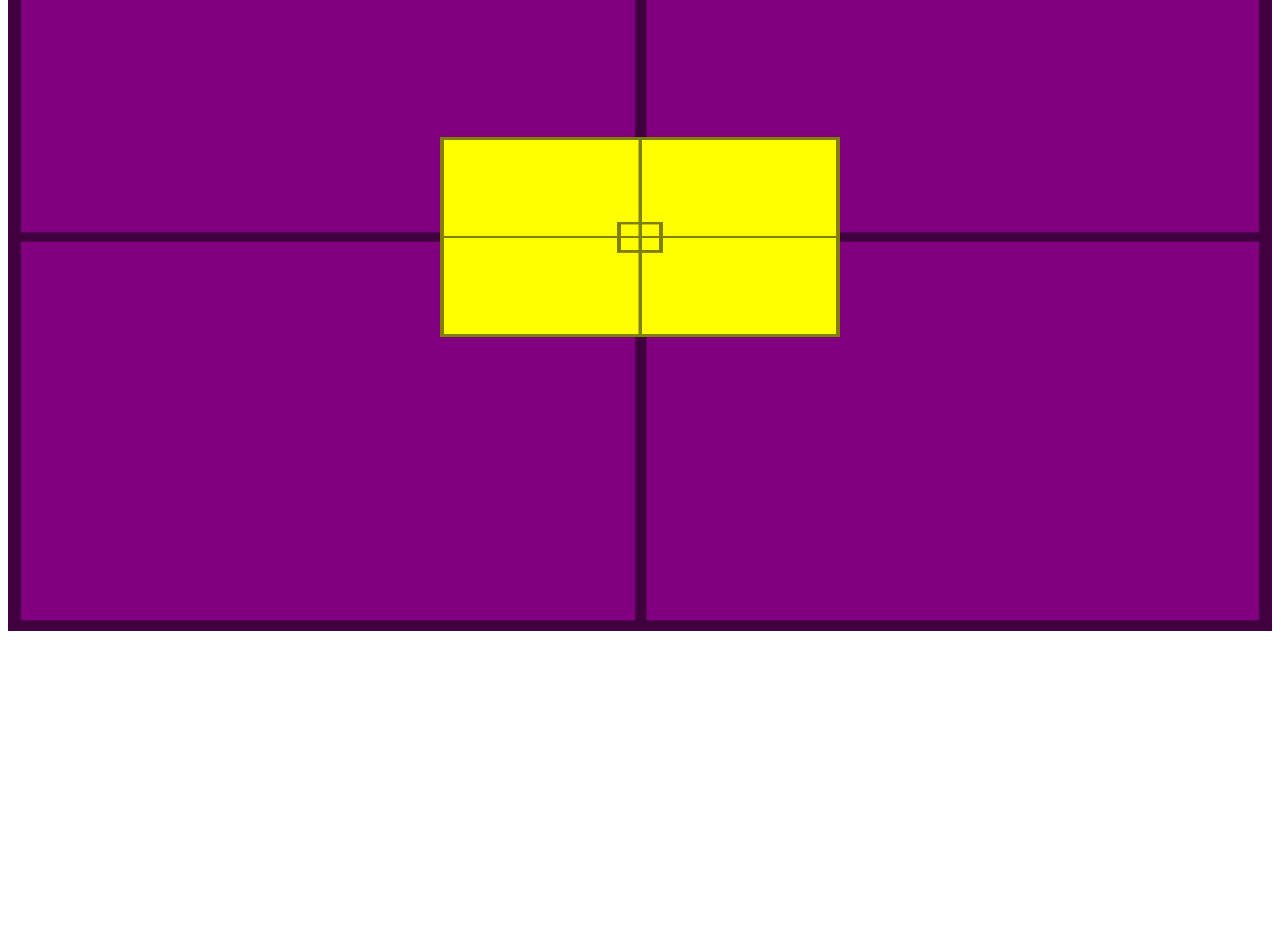
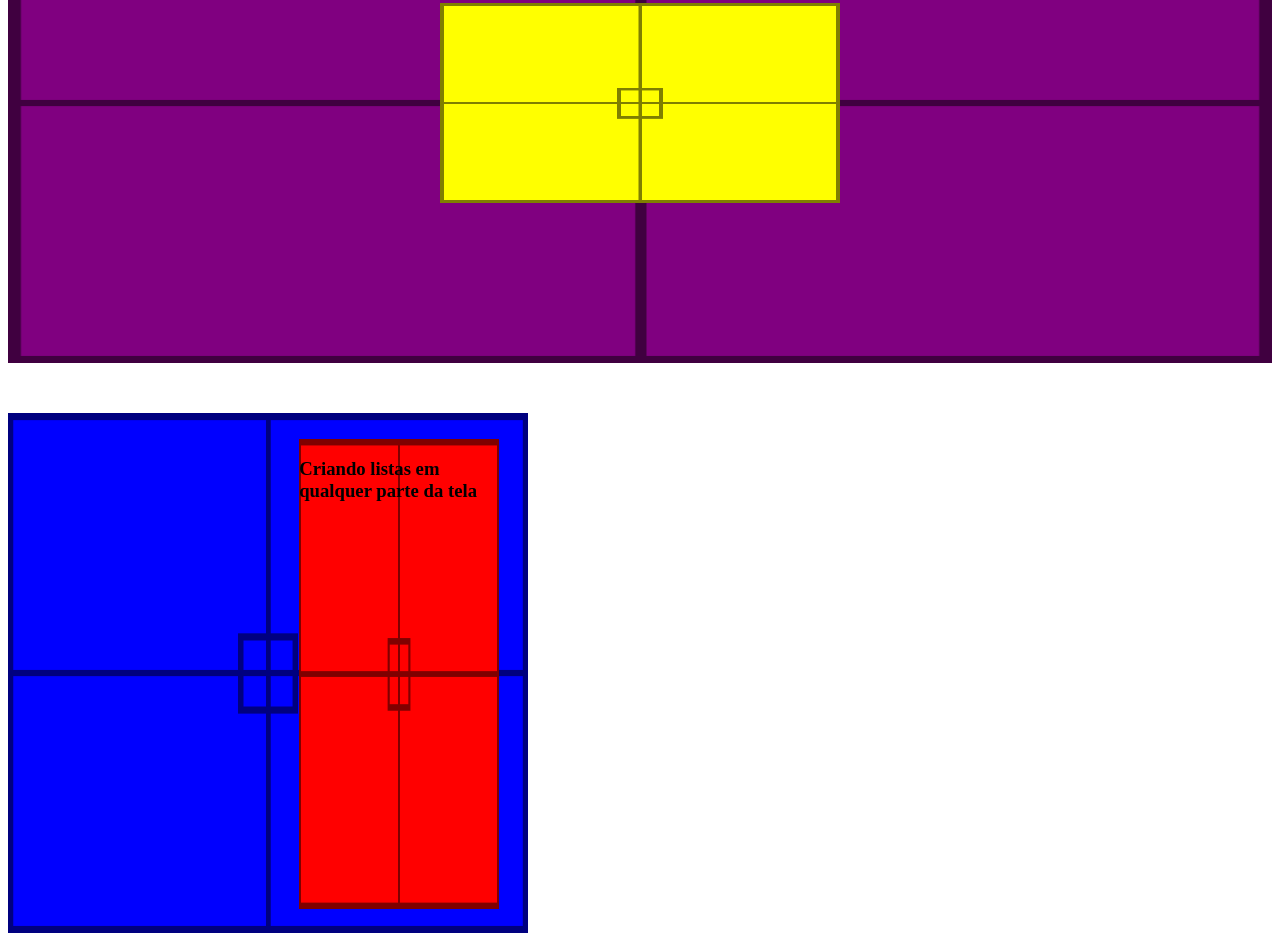
Before and after one commit to isaiasigashira/html-css, a plain HTML site: page exercicios/ex022/fundo007.html in a window 1280 px wide. Shown: the part 165-1106 px from the top of the page. Before the commit the page ends 804 px from the top, so only its background shows below. Drawn offline with Linux system fonts and the light colour scheme.

Commit message:
atualizei o exercício 022

```diff
--- a/exercicios/ex022/fundo007.html
+++ b/exercicios/ex022/fundo007.html
@@ -6,10 +6,11 @@
     <title>Alinhamento vertical</title>
     <style>
         #container{
+            margin-bottom: 50px;
             background-image: url(imagens/target001.png);
             background-size: 100% 100%;
             position: relative;
-            height: 96vh;
+            height: 500px;
             padding: 10px;
             background-color: purple;
 
@@ -26,6 +27,32 @@
 
             transform: translate(-50%, -50%);
         }
+
+        .container{
+
+            background-image: url(imagens/target001.png);
+            background-size: 100% 100%;
+            position: relative;
+            height: 500px;
+            width: 500px;
+            padding: 10px;
+            background-color: blue;
+
+        }
+        .content{
+
+            background-image: url(imagens/target001.png);
+            background-size: 100% 100%;
+            position: absolute;
+            left: 56%;
+            top: 5%;
+            height: 470px;
+            width: 200px;
+            background-color: red;
+
+
+        }
+
     </style>
 </head>
 <body>
@@ -36,7 +63,7 @@
     </section>
     <section class="container">
         <article class="content">
-
+            <h1>Criando listas em qualquer parte da tela</h1>
         </article>
     </section>
 </body>
```
